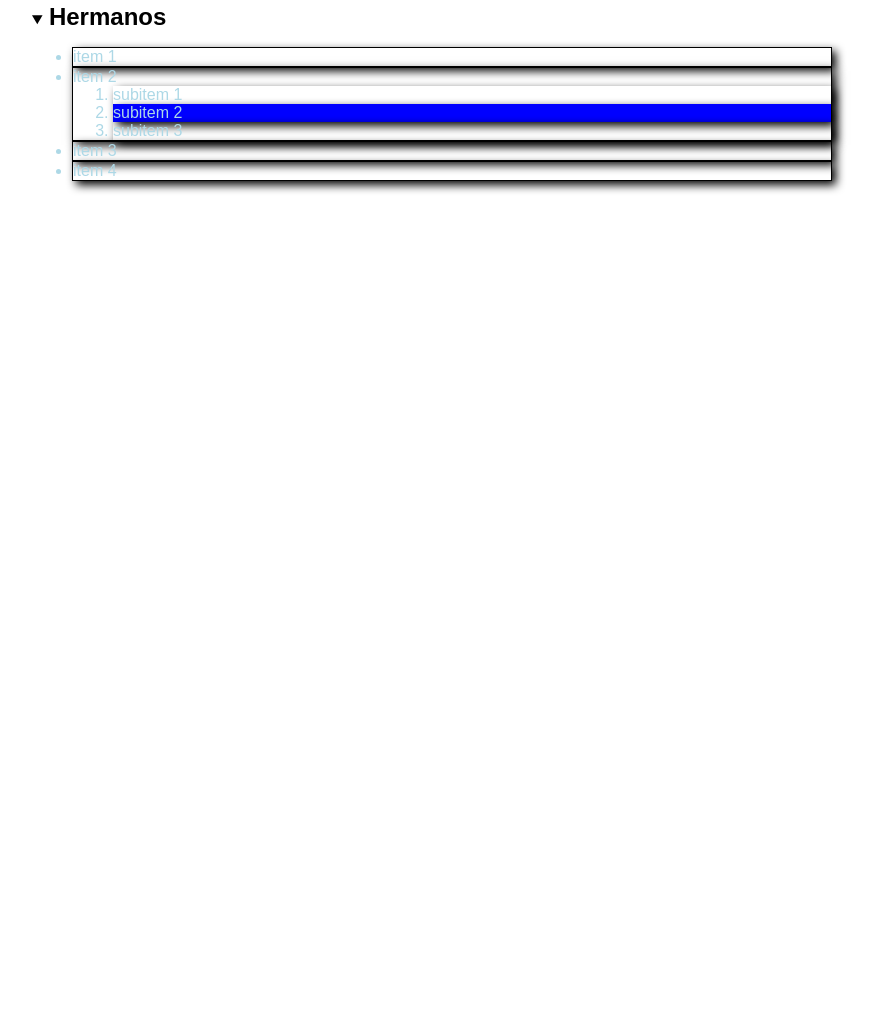
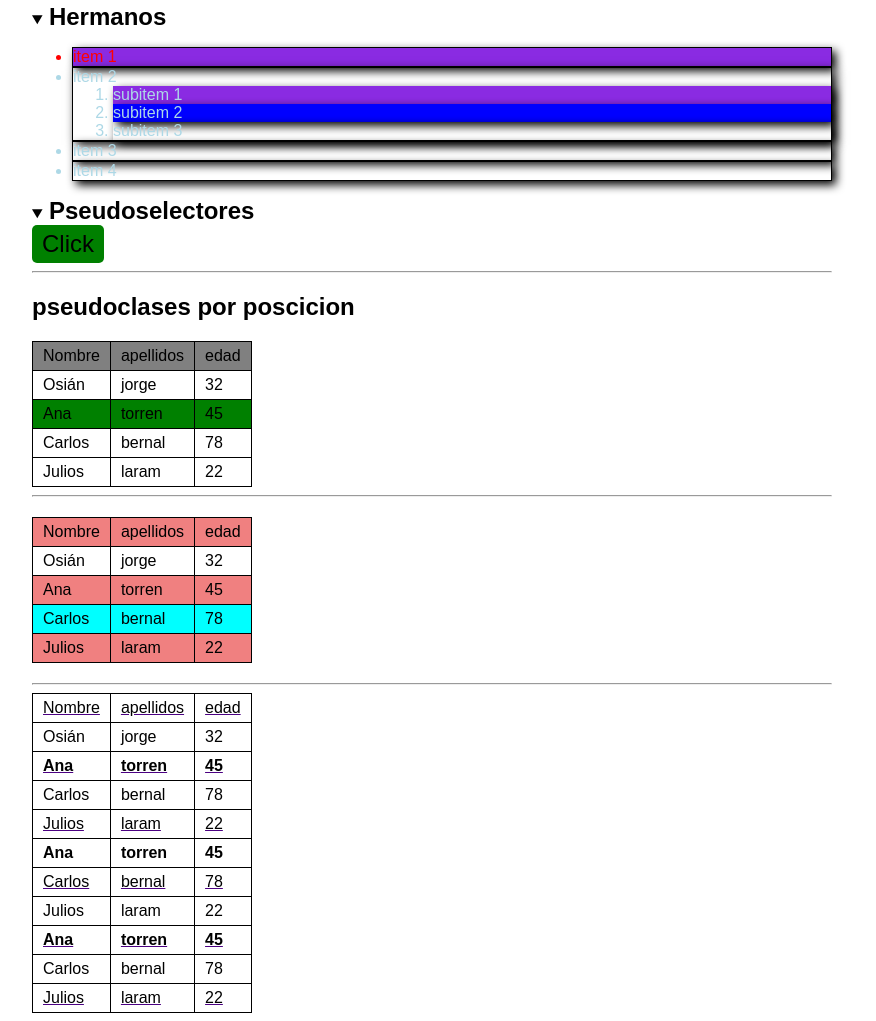
Before and after one commit to OsianJL/html_test, a plain HTML site: page CSS/04-selectores/index.html in a window 1280 px wide. Shown: the part 349-1370 px from the top of the page, without its empty margins (208-1084 px from the left). Before the commit the page ends 800 px from the top, so only its background shows below. Drawn offline with Linux system fonts and the light colour scheme.

Commit message:
selectores especiales

```diff
--- a/CSS/04-selectores/index.html
+++ b/CSS/04-selectores/index.html
@@ -2,9 +2,9 @@
 <html lang="en">
 
 <head>
-    <meta charset="UTF-8">
-    <meta name="viewport" content="width=device-width, initial-scale=1.0">
-    <link rel="stylesheet" href="/CSS/04-selectores/styles.css">
+  <meta charset="UTF-8" />
+  <meta name="viewport" content="width=device-width, initial-scale=1.0" />
+  <link rel="stylesheet" href="/CSS/04-selectores/styles.css" />
   <title>Selectores</title>
 </head>
 
@@ -16,16 +16,21 @@
         <h2 class="inline">Descendientes</h2>
       </summary>
       <h3>titulo3</h3>
-            <p>Lorem ipsum dolor sit amet consectetur adipisicing elit. Dolorum, quisquam doloribus saepe impedit
-                eligendi corrupti fugit. Dignissimos nihil expedita dolorum eos necessitatibus modi nostrum aut, in
-                doloribus! Nobis, quo numquam.</p>
+      <p>
+        Lorem ipsum dolor sit amet consectetur adipisicing elit. Dolorum,
+        quisquam doloribus saepe impedit eligendi corrupti fugit. Dignissimos
+        nihil expedita dolorum eos necessitatibus modi nostrum aut, in
+        doloribus! Nobis, quo numquam.
+      </p>
 
       <h4>Titulo4</h4>
-            <p>Lorem ipsum dolor sit amet consectetur adipisicing elit. Dolorum, quisquam doloribus saepe impedit
-                eligendi corrupti fugit. Dignissimos nihil expedita dolorum eos necessitatibus modi nostrum aut, in
-                doloribus! Nobis, quo numquam.</p>
+      <p>
+        Lorem ipsum dolor sit amet consectetur adipisicing elit. Dolorum,
+        quisquam doloribus saepe impedit eligendi corrupti fugit. Dignissimos
+        nihil expedita dolorum eos necessitatibus modi nostrum aut, in
+        doloribus! Nobis, quo numquam.
+      </p>
     </details>
-
 
     <details open>
       <summary>
@@ -33,7 +38,8 @@
       </summary>
       <ul>
         <li>item 1</li>
-                <li>item 2
+        <li>
+          item 2
           <ol>
             <li>subitem 1</li>
             <li class="especial">subitem 2</li>
@@ -44,8 +50,138 @@
         <li>item 4</li>
       </ul>
     </details>
+    <details open>
+      <summary>
+        <h2 class="inline">Pseudoselectores</h2>
+      </summary>
+      <button class="btn">Click</button>
+    </details>
+    <hr>
+
+    <h2>pseudoclases por poscicion</h2>
+
+    <table class="tabla-1">
+      <tbody>
+        <tr>
+          <td>Nombre</td>
+          <td>apellidos</td>
+          <td>edad</td>
+        </tr>
+        <tr>
+          <td>Osián</td>
+          <td>jorge</td>
+          <td>32</td>
+        </tr>
+        <tr>
+          <td>Ana</td>
+          <td>torren</td>
+          <td>45</td>
+        </tr>
+        <tr>
+          <td>Carlos</td>
+          <td>bernal</td>
+          <td>78</td>
+        </tr>
+        <tr>
+          <td>Julios</td>
+          <td>laram</td>
+          <td>22</td>
+        </tr>
+      </tbody>
+    </table>
+    <hr>
+    <table class="tabla-2">
+      <tbody>
+        <tr>
+          <td>Nombre</td>
+          <td>apellidos</td>
+          <td>edad</td>
+        </tr>
+        <tr>
+          <td>Osián</td>
+          <td>jorge</td>
+          <td>32</td>
+        </tr>
+        <tr>
+          <td>Ana</td>
+          <td>torren</td>
+          <td>45</td>
+        </tr>
+        <tr>
+          <td>Carlos</td>
+          <td>bernal</td>
+          <td>78</td>
+        </tr>
+        <tr>
+          <td>Julios</td>
+          <td>laram</td>
+          <td>22</td>
+        </tr>
+      </tbody>
+    </table>
+    <hr>
+    <table class="tabla-3">
+      <tbody>
+        <tr>
+          <td>Nombre</td>
+          <td>apellidos</td>
+          <td>edad</td>
+        </tr>
+        <tr>
+          <td>Osián</td>
+          <td>jorge</td>
+          <td>32</td>
+        </tr>
+        <tr>
+          <td>Ana</td>
+          <td>torren</td>
+          <td>45</td>
+        </tr>
+        <tr>
+          <td>Carlos</td>
+          <td>bernal</td>
+          <td>78</td>
+        </tr>
+        <tr>
+          <td>Julios</td>
+          <td>laram</td>
+          <td>22</td>
+        </tr>
+        <tr>
+          <td>Ana</td>
+          <td>torren</td>
+          <td>45</td>
+        </tr>
+        <tr>
+          <td>Carlos</td>
+          <td>bernal</td>
+          <td>78</td>
+        </tr>
+        <tr>
+          <td>Julios</td>
+          <td>laram</td>
+          <td>22</td>
+        </tr>
+        <tr>
+          <td>Ana</td>
+          <td>torren</td>
+          <td>45</td>
+        </tr>
+        <tr>
+          <td>Carlos</td>
+          <td>bernal</td>
+          <td>78</td>
+        </tr>
+        <tr>
+          <td>Julios</td>
+          <td>laram</td>
+          <td>22</td>
+        </tr>
+      </tbody>
+    </table>
+
+
   </main>
-
 </body>
 
 </html>
--- a/CSS/04-selectores/styles.css
+++ b/CSS/04-selectores/styles.css
@@ -42,3 +42,76 @@ ul li {
 ul li.especial {
     background-color: blue;
 }
+
+
+.btn {
+    background-color: green;
+    border-radius: 5px;
+    font-size: 1.5rem;
+    border: none;
+    padding: 5px 10px;
+}
+
+.btn:hover {
+    background-color: red;
+    cursor: pointer;
+    border: 1px solid black;
+}
+
+.btn:active {
+    background-color: white;
+}
+
+.btn:focus {
+    background-color: yellow;
+}
+
+.btn:focus-visible {
+    background-color: rgb(205, 27, 208);
+}
+table {
+    border-collapse: collapse
+}
+
+td {
+    border: 1px solid black;
+    padding: 5px 10px;
+}
+
+.tabla-1 tr:first-child {
+    background-color: grey;
+}
+
+.tabla-1 tr:nth-child(3) {
+    background-color: green;
+}
+
+ul li:first-child {
+    background-color: blueviolet;
+}
+
+ul > li:first-child {
+    color: red;
+}
+
+.tabla-2 {
+    margin-block: 20px;
+}
+
+.tabla-2 tr:nth-child(4) {
+    background-color: cyan;
+}
+
+.tabla-2 tr:nth-child(odd){
+
+    background-color: lightcoral;
+
+}
+
+.tabla-3 tr:nth-child(3n) {
+    font-weight: bold;
+}
+
+.tabla-3 tr:not(:nth-child(2n)) {
+    text-decoration: underline indigo;
+}
```
Lines whose indentation alone changed are shown as unchanged.
